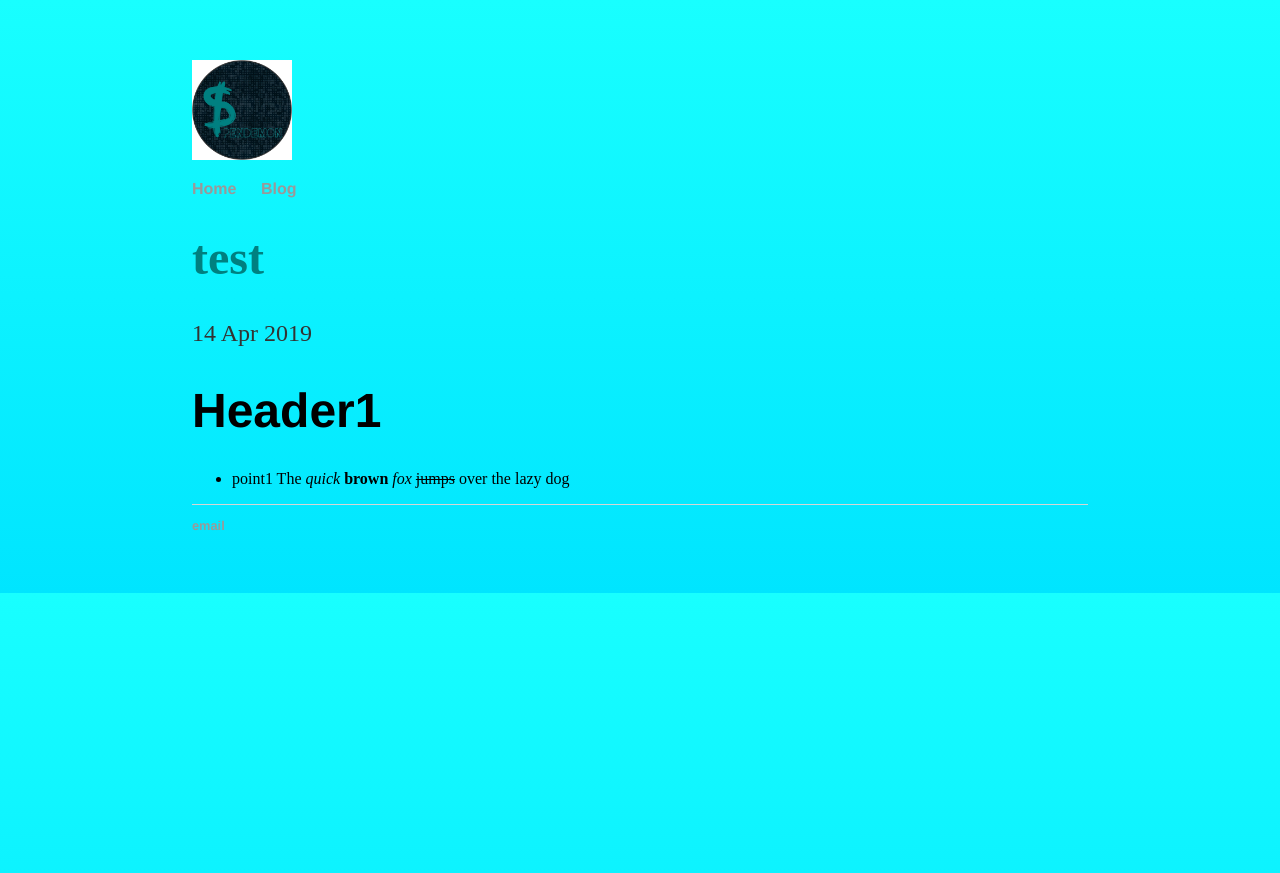
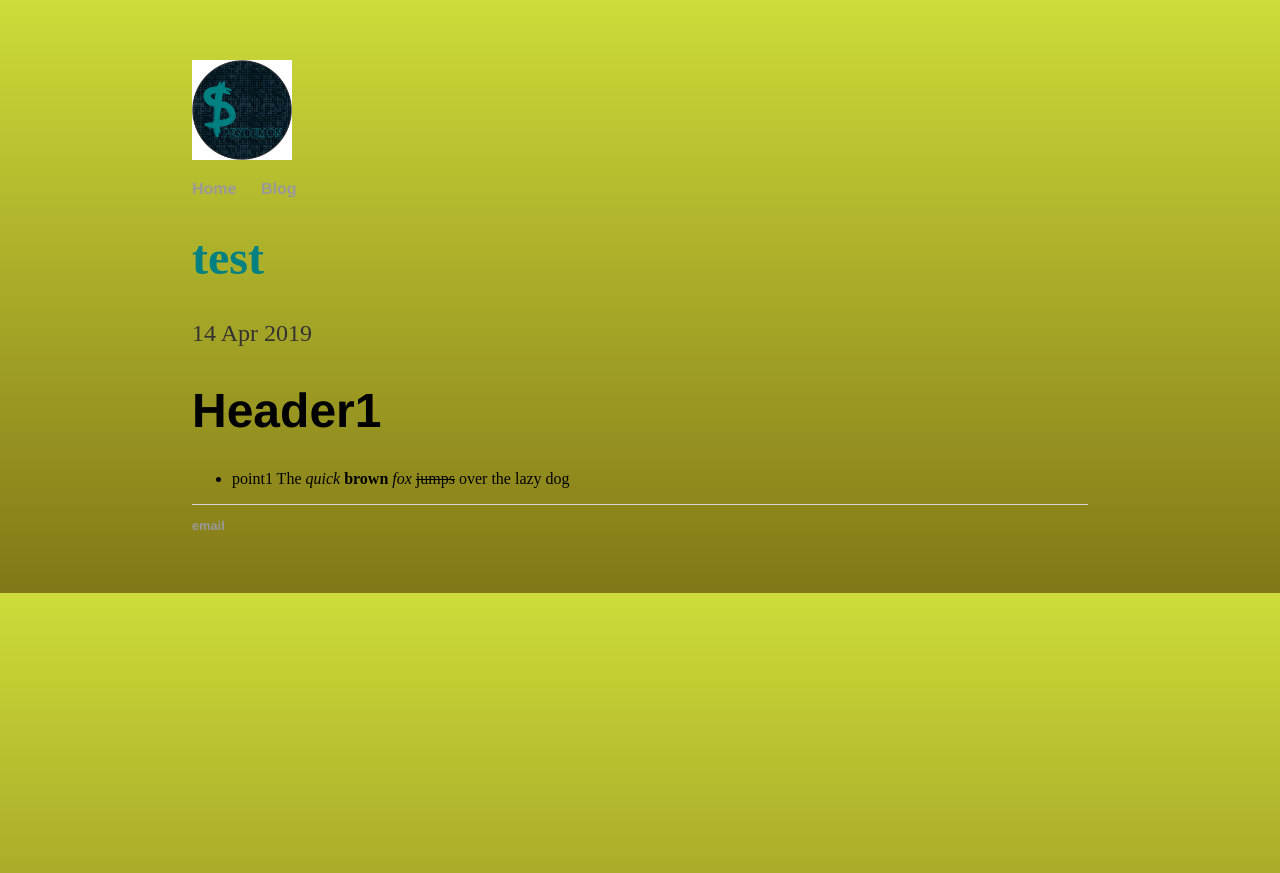
Before and after one commit to 785pavan/isee2019-SPENDEMON, a Jekyll site: the page built from docs/_posts/2019-04-14-ISEE-2019-Test-Post.md, in a window 1280 px wide. Shown: the top 873 px of the page. Built offline with Jekyll 4.4.1, drawn with Linux system fonts in a browser that asks for light colours.

Commit message:
Update post.html

```diff
--- a/docs/_layouts/post.html
+++ b/docs/_layouts/post.html
@@ -4,11 +4,11 @@
 <h1 style="font-family:Bebas Neue; color:#008080; align:centre">{{ page.title }}
 <style>
   body{
-    background: -webkit-linear-gradient(#18FFFF, #00E5FF);
-    background: -o-linear-gradient(#18FFFF, #00E5FF);
-    background: -moz-linear-gradient(#18FFFF,#00E5FF);
-    background: linear-gradient(#18FFFF, #00E5FF);
-    background-color: #18FFFF;
+    background: -webkit-linear-gradient(#CDDC39, #827717);
+    background: -o-linear-gradient(#CDDC39, #827717);
+    background: -moz-linear-gradient(#CDDC39,#827717);
+    background: linear-gradient(#CDDC39, #827717);
+    background-color: #CDDC39;
   }
   </style>
 </h1>
```
